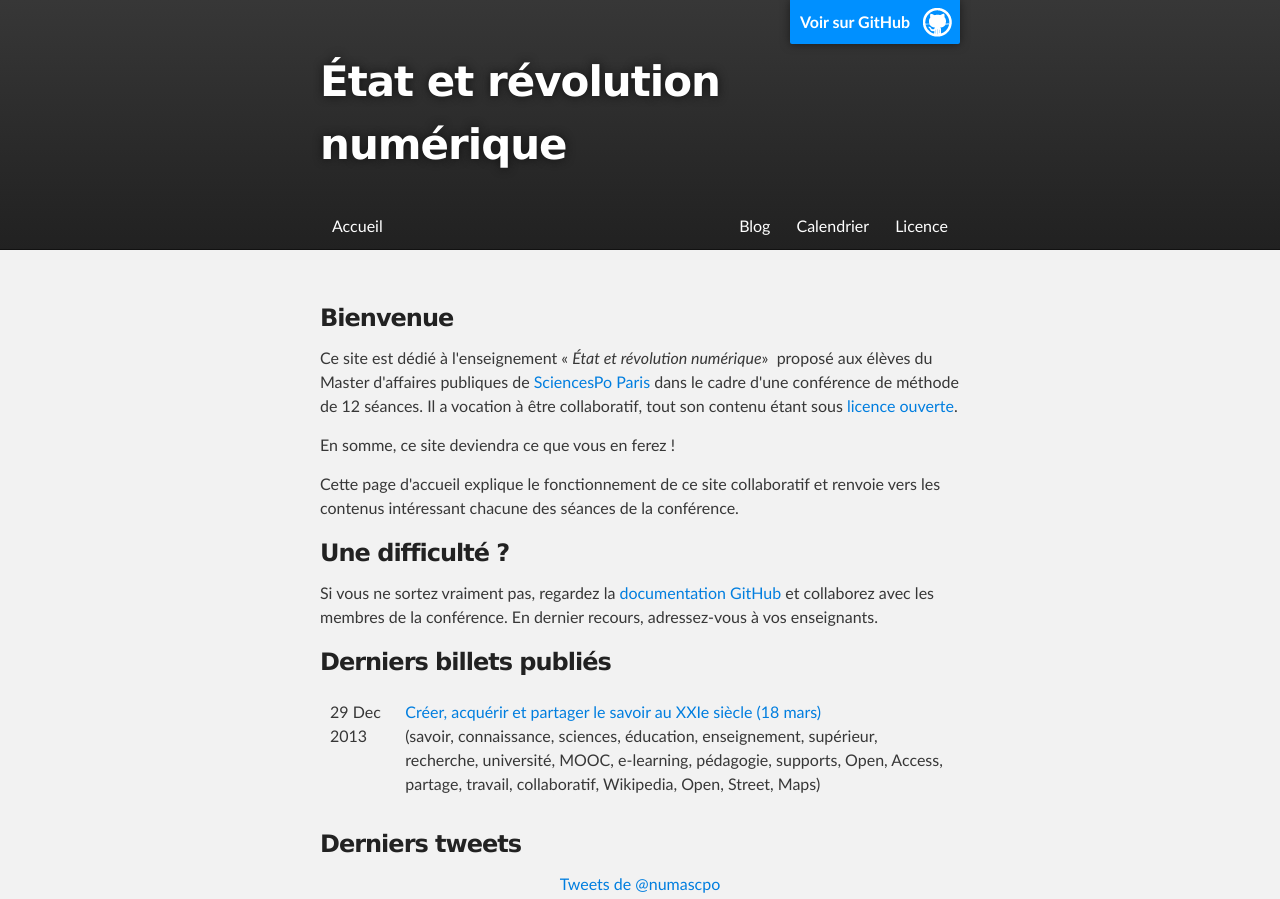
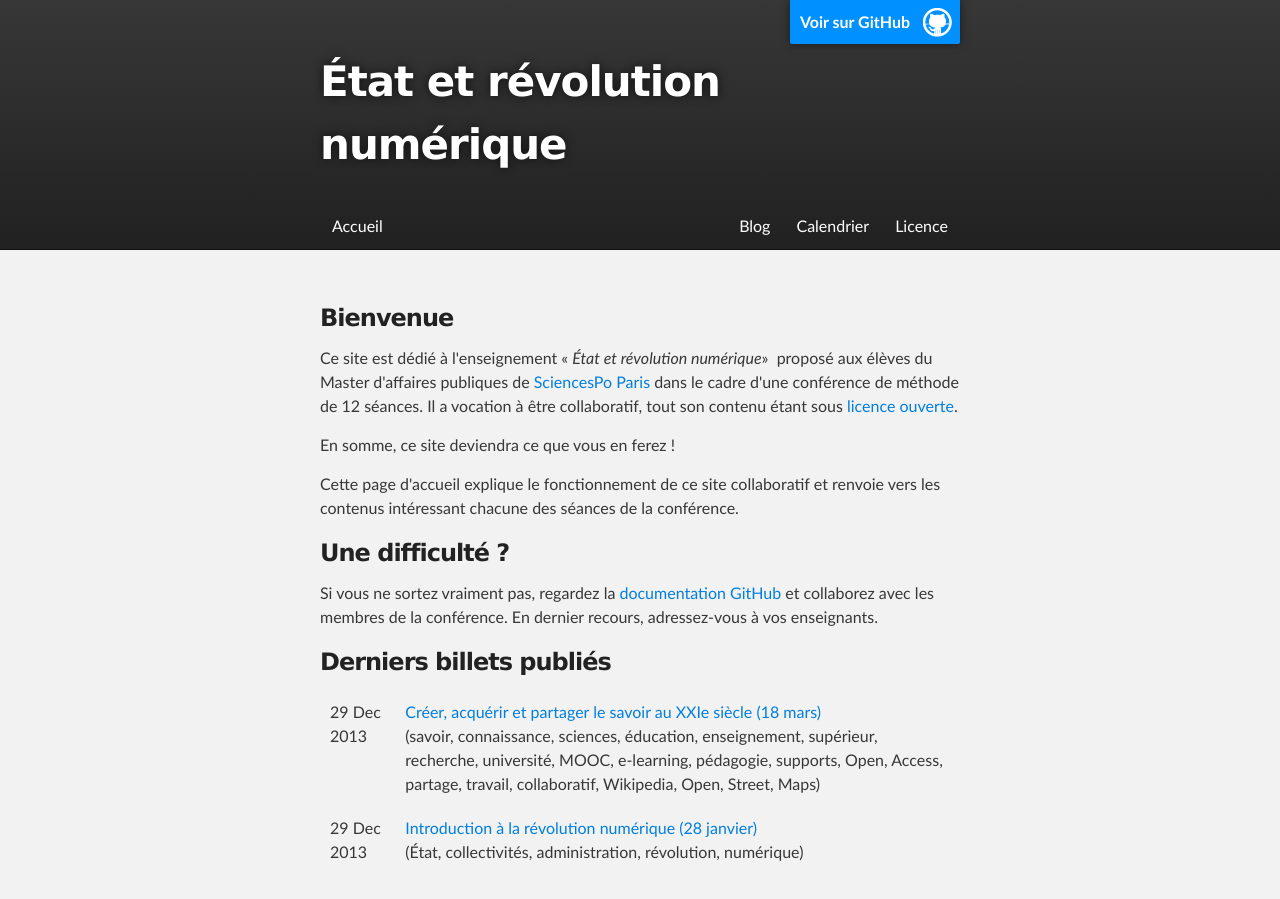
Before and after one commit to trojette/numascpo.net, a Jekyll site: the page built from index.html, in a window 1280 px wide. Shown: the top 899 px of the page. Built offline with Jekyll 4.4.1, drawn with Linux system fonts in a browser that asks for light colours; Markdown is read by kramdown in place of the engine named in the settings; comment, search, counter and statistics services are not loaded; some of the changed lines change nothing that is shown; grey boxes are pictures that could not be loaded.

Commit message:
New post.

```diff
--- /dev/null
+++ b/_posts/2013-12-29-01_introduction.markdown
@@ -0,0 +1,51 @@
+---
+layout: post
+title: "Introduction à la révolution numérique (28 janvier)"
+date: 2013-12-29 14:56:44
+categories: seance1
+tags: État collectivités administration révolution numérique
+---
+
+### Pitch
+
+L’État et les administrations publiques interviennent dans un
+contexte de transformation des structures, des comportements et des
+usages, du fait de l’irruption du numérique.
+
+Si l’intitulé de cette conférence de méthode ressemble étrangement
+au titre d’un [ouvrage de Vladimir Ilitch Oulianov][etat-rev], ce
+n’est pas pour essayer de convaincre de la nécessité d’une reprise
+en main collectiviste de l’économie et de la société numérique,
+mais bien pour sensibiliser et familiariser les probables décideurs
+publics de demain aux enjeux soulevés par la révolution numérique,
+pour l’État et, plus généralement, les administrations publiques.
+
+<p class="center">
+<img class="thumbnail" alt="l'État et la révolution numérique"
+     src="{{ site.url }}/pics/etat-revolution-num.jpg" />
+</p>
+
+La conférence s’adresse à tous les étudiants désireux de se
+familiariser avec ou d’approfondir ces questions. Elle apporte, de
+plus, des connaissances générales utiles aux candidats aux concours
+administratifs, puisqu’elle recouvre toutes les épreuves d’écrit
+et d’oral, en particulier pour l’[ENA][], l’[INET][] et l'[EHESP][].
+
+### Organisation prévisionnelle de la séance
+
+Présentations des intervenants, des objectifs, des exercices et
+critères d’évaluation.
+
+Tour de table.
+
+Répartition des travaux individuels et collectifs.
+
+Élection des délégués.
+
+Présentation et débat introductifs sur les effets et les enjeux
+soulevés par la révolution numérique.
+
+[etat-rev]: http://fr.wikipedia.org/wiki/L%27%C3%89tat_et_la_R%C3%A9volution
+[ENA]: http://www.ena.fr
+[INET]: http://www.inet.cnfpt.fr
+[EHESP]: http://www.ehesp.fr/formation/formations-fonction.../directeur-dhopital/
--- a/_posts/2013-12-29-07_savoir.markdown
+++ b/_posts/2013-12-29-07_savoir.markdown
@@ -35,10 +35,12 @@ _Point d’actualité_
 _Présentation pays_ : Canada
 
 _Exposés proposés_ :
+
 - Est-il encore possible de faire un [MOOC][] francophone ?
 - Le savoir libre, une utopie ?
 
 Exemple de mémoire collectif :
+
 - [Wikipedia][], aboutissement du projet des Encyclopédistes ?
 
 [bibli]: http://fr.wikipedia.org/wiki/Biblioth%C3%A8que_d%27Alexandrie
```
